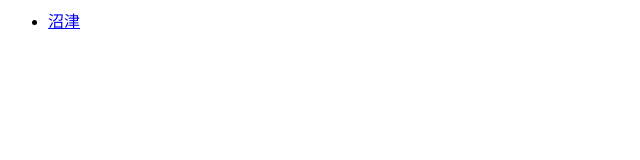
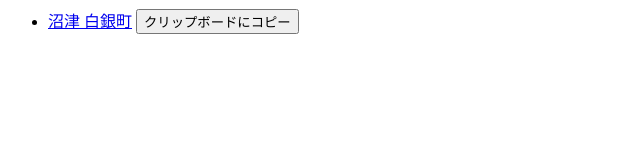
Before and after one commit to yuu/trash-ics, a website: page src/index.html in a window 1280 px wide. Shown: the whole page, without its empty margins (0-640 px from the left). Drawn offline with Linux system fonts and the light colour scheme.

Commit message:
fix: fix index file

```diff
--- a/src/index.html
+++ b/src/index.html
@@ -12,10 +12,20 @@
         <meta name="distribution" content="Global">
 
         <title>ゴミ回収スケジュール</title>
+
+        <script type="text/javascript">
+            function onClipboard(event) {
+                const link = event.target.getAttribute('data-link');
+                navigator.clipboard.writeText(link);
+            }
+        </script>
     </head>
     <body>
         <ul>
-            <li><a href="https://ical.yuuxzy.io/numazu.ical">沼津</li>
+            <li>
+                <a href="https://ical.yuuxzy.io/numazu.ical">沼津 白銀町</a>
+                <button onclick="onClipboard(event)" data-link="https://ical.yuuxzy.io/numazu.ical">クリップボードにコピー</button>
+            </li>
         </ul>
     </body>
 </html>
```
